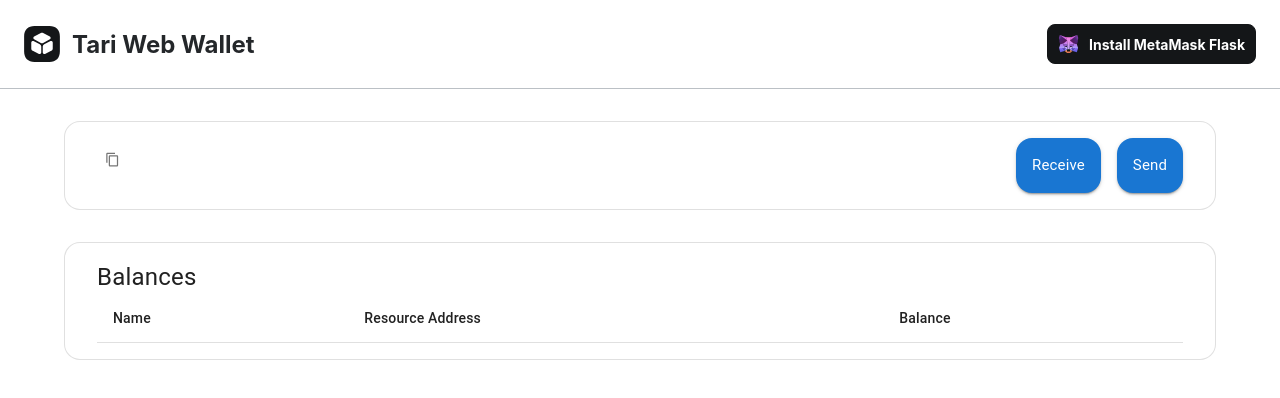
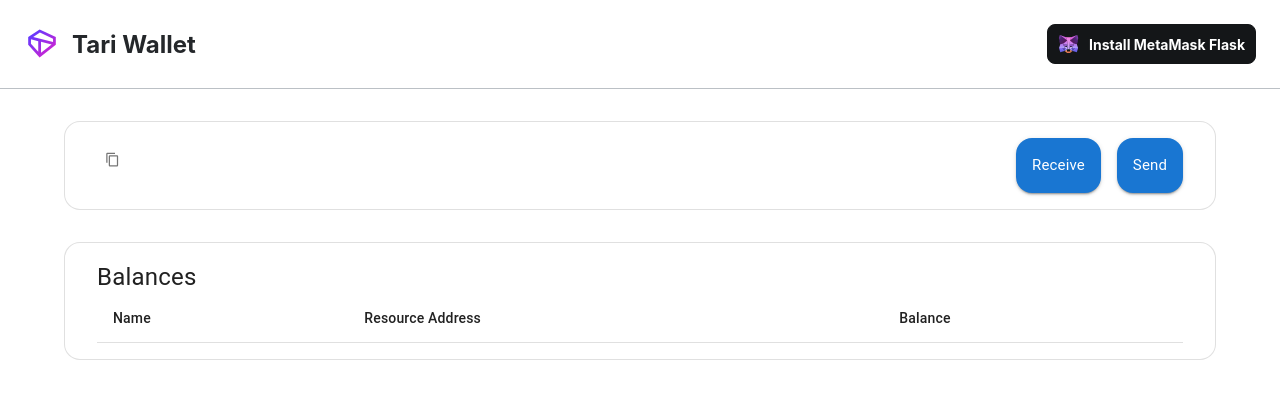
Before and after one commit to tari-project/tari-snap, a Gatsby site in the folder packages/site/: page / in a window 1280 px wide. Built offline with nearby package versions, Linux system fonts and the light colour scheme; Gatsby itself is replaced by a stand-in of ours.

Commit message:
fix wallet logo and title

```diff
--- a/packages/site/src/components/Header.tsx
+++ b/packages/site/src/components/Header.tsx
@@ -92,7 +92,7 @@ export const Header = ({
     <HeaderWrapper>
       <LogoWrapper>
         <SnapLogo color={theme.colors.icon.default} size={36} />
-        <Title>Tari Web Wallet</Title>
+        <Title>Tari Wallet</Title>
       </LogoWrapper>
       <RightContainer>
         <HeaderButtons
--- a/packages/site/src/components/SnapLogo.tsx
+++ b/packages/site/src/components/SnapLogo.tsx
@@ -2,13 +2,24 @@ export const SnapLogo = ({ color, size }: { color: string; size: number }) => (
   <svg
     width={size}
     height={size}
-    viewBox={`0 0 125 125`}
+    viewBox={`0 0 25 25`}
     fill="none"
     xmlns="http://www.w3.org/2000/svg"
   >
-    <path
-      d="M88.5473 0.415527H36.5005C13.893 0.415527 0.415527 13.9484 0.415527 36.5446V88.5034C0.415527 111.1 13.893 124.57 36.5005 124.57H88.4852C111.093 124.57 124.57 111.1 124.57 88.5034V36.5446C124.632 13.9484 111.155 0.415527 88.5473 0.415527ZM59.8533 92.2281C59.8533 94.0904 58.9216 95.7665 57.3068 96.7597C56.4373 97.3184 55.5057 97.5667 54.5119 97.5667C53.7045 97.5667 52.8971 97.3805 52.0897 97.008L30.3518 86.1445C27.2464 84.5305 25.2589 81.3645 25.2589 77.8261V57.2785C25.2589 55.4161 26.1905 53.7401 27.8053 52.7468C29.4201 51.7536 31.3455 51.6915 33.0224 52.4985L54.7604 63.3621C57.9279 64.9761 59.9154 68.142 59.9154 71.6804V92.2281H59.8533ZM58.549 59.0166L35.1962 46.4149C33.5193 45.4838 32.4635 43.6835 32.4635 41.635C32.4635 39.6485 33.5193 37.7862 35.1962 36.855L58.549 24.2533C61.0333 22.9496 63.9524 22.9496 66.4368 24.2533L89.7895 36.855C91.4664 37.7862 92.5223 39.5864 92.5223 41.635C92.5223 43.6835 91.4664 45.4838 89.7895 46.4149L66.4368 59.0166C65.1946 59.6995 63.8282 60.0099 62.4618 60.0099C61.0954 60.0099 59.7912 59.6995 58.549 59.0166ZM99.789 77.8261C99.789 81.3645 97.8015 84.5925 94.634 86.1445L72.896 97.008C72.1507 97.3805 71.3433 97.5667 70.4738 97.5667C69.4801 97.5667 68.5484 97.3184 67.6789 96.7597C66.0641 95.7665 65.1325 94.0904 65.1325 92.2281V71.6804C65.1325 68.142 67.1199 64.914 70.2875 63.3621L92.0254 52.4985C93.7023 51.6915 95.6277 51.7536 97.2425 52.7468C98.8573 53.7401 99.789 55.4161 99.789 57.2785V77.8261Z"
-      fill={color}
-    />
+      <title>node-icon</title>
+      <defs>
+        <linearGradient x1="18.2919102%" y1="10.0218476%" x2="75.2362057%" y2="77.3326874%" id="linearGradient-1">
+          <stop stop-color="#6239FF" offset="0%"></stop>
+          <stop stop-color="#C326D6" offset="100%"></stop>
+        </linearGradient>
+      </defs>
+      <g id="Final-Designs" stroke="none" stroke-width="1" fill="none" fill-rule="evenodd">
+        <g id="Icons">
+          <g id="node-icon">
+            <polygon id="Path" points="0 0 25 0 25 25 0 25"></polygon>
+            <path d="M20.1635307,8.81670631 L20.1635307,11.1649473 L6.39264373,7.6223935 L11.0366915,4.59938041 L20.1635307,8.81670631 Z M11.8116251,18.6587023 L11.8116251,10.9999256 L19.1635161,12.8911326 L11.8116251,18.6587023 Z M9.89076494,17.9185993 L4.8364693,12.2747253 L4.8364693,9.20558518 L9.89076494,10.5058018 L9.89076494,17.9185993 Z M2.91551501,7.5936818 L2.91551501,13.0091801 L10.8424874,21.8606694 L22.084485,13.0410925 L22.084485,7.58822187 L10.8784476,2.41013641 L2.91551501,7.5936818 Z" fill="url(#linearGradient-1)"></path>
+          </g>
+        </g>
+      </g>
   </svg>
 );
```
